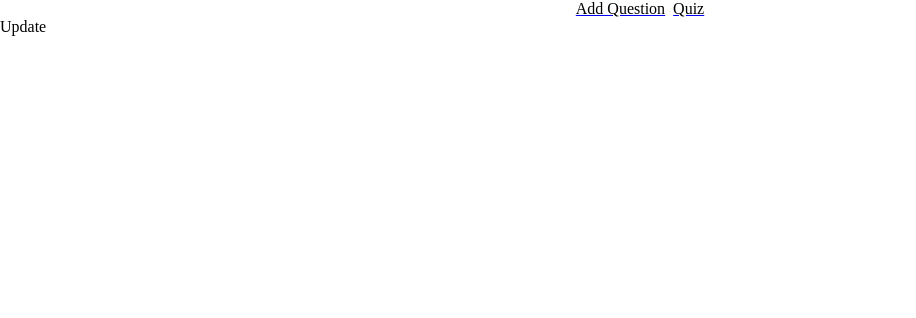
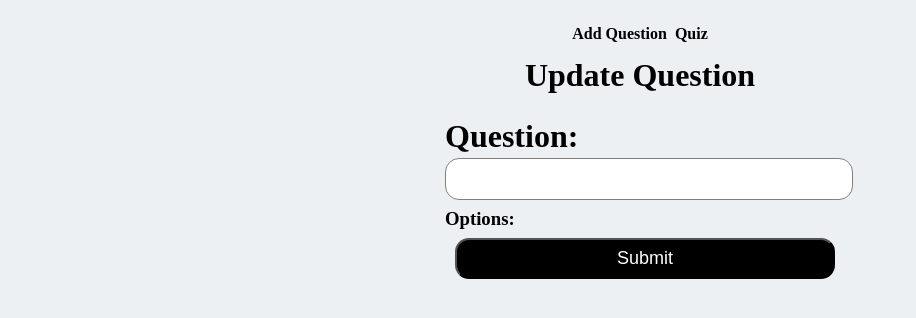
Before and after one commit to Haroon-1ktk/Quiz, a React (Vite) app: page /update in a window 1280 px wide. Shown: the top 318 px of the page, without its empty margins (0-916 px from the left). Built offline with nearby package versions, Linux system fonts and the light colour scheme.

Commit message:
initial commit

```diff
--- a/src/App.css
+++ b/src/App.css
@@ -10,9 +10,19 @@ nav{
     font-size: 16px;
     color: black;
     gap: 8px;
+    margin-top: 25px;
 }
-nav span{
-    text-decoration: none;
-    font-size: 16px;
-    color: black;
+.navbar{
+text-decoration: none;
+color: black;
+font-weight: 600;
+font-style: normal;
 }
+.quiz-main{
+    display: flex;
+    justify-content: center;
+    flex-direction: column;
+    align-items: center;
+    margin: 14px;
+    gap: 24px;
+}
--- a/src/App.jsx
+++ b/src/App.jsx
@@ -3,7 +3,7 @@ import Addquestion from './Addquestion';
 import { BrowserRouter, Route, Routes } from 'react-router-dom';
 import Quiz from './Quiz';
 import Navbar from './Navbar';
-import Update from './Update';
+import UpdateForm from './UpdateForm';
 
 const App=()=>{
   return(
@@ -12,7 +12,7 @@ const App=()=>{
     <Routes>
       <Route path='/' element={<Quiz/>}/>
       <Route path='/addquestion' element={<Addquestion/>}/>
-      <Route path='/update' element={<Update/>}/>
+      <Route path='/update' element={<UpdateForm/>}/>
     </Routes>
     </BrowserRouter>
   )
--- a/src/Navbar.jsx
+++ b/src/Navbar.jsx
@@ -4,8 +4,8 @@ import { Link } from 'react-router-dom'
 const Navbar = () => {
   return (
     <nav>
-    <Link to={'/addquestion'}><span>Add Question</span></Link>
-    <Link to={'/'}><span>Quiz</span></Link>
+    <Link to={'/addquestion'}className='navbar'>Add Question</Link>
+    <Link to={'/'} className='navbar'>Quiz</Link>
     </nav>
   )
 }
--- a/src/Quiz.jsx
+++ b/src/Quiz.jsx
@@ -2,16 +2,15 @@ import React, { useEffect, useState } from 'react';
 import { useNavigate } from 'react-router-dom';
 
 const QuizQuestions = () => {
-  const [questions, setQuestions] = useState([]); // Store all questions
-  const [currentQuestionIndex, setCurrentQuestionIndex] = useState(0); // Keep track of the current question index
-  const [loading, setLoading] = useState(true); // Loading state
-  const [error, setError] = useState(null); // Error state
-  const [selected,setSelected]=useState('');
- const navigate=useNavigate();
-  const handleselection=(option)=>{
-    setSelected(option)
-  }
-  // Fetch all questions when the component mounts
+  const [questions, setQuestions] = useState([]);
+  const [currentQuestionIndex, setCurrentQuestionIndex] = useState(0);
+  const [loading, setLoading] = useState(true);
+  const [error, setError] = useState(null);
+  const [quizFinished, setQuizFinished] = useState(false);
+  const [selectedOption, setSelectedOption] = useState(null);
+  const navigate = useNavigate();
+
+
   useEffect(() => {
     const fetchQuestions = async () => {
       try {
@@ -20,24 +19,23 @@ const QuizQuestions = () => {
           headers: {
             'Content-Type': 'application/json',
           },
-
         });
         if (!response.ok) {
           throw new Error('Failed to fetch questions');
         }
         const data = await response.json();
-        setQuestions(data); // Set all questions in state
-        setLoading(false); // Stop loading
+        console.log('Fetched Questions:', data);
+        setQuestions(data);
+        setLoading(false);
       } catch (error) {
         setError(error.message);
-        setLoading(false); // Stop loading if there's an error
+        setLoading(false);
       }
     };
 
     fetchQuestions();
   }, []);
 
-  // Delete the current question
   const handleDelete = async (questionId) => {
     try {
       const response = await fetch(`https://648435f7ee799e3216266192.mockapi.io/quiz/${questionId}`, {
@@ -45,11 +43,9 @@ const QuizQuestions = () => {
       });
 
       if (response.ok) {
-        // Remove the question from the list after successful deletion
-        const updatedQuestions = questions.filter((q, index) => index !== currentQuestionIndex);
+        const updatedQuestions = questions.filter((_, index) => index !== currentQuestionIndex);
         setQuestions(updatedQuestions);
 
-        // Show the next question (or the previous one if it was the last question)
         if (currentQuestionIndex >= updatedQuestions.length) {
           setCurrentQuestionIndex(currentQuestionIndex - 1);
         }
@@ -62,48 +58,68 @@ const QuizQuestions = () => {
     }
   };
 
-  // Show the next question when the user clicks "Next"
+
   const handleNextQuestion = () => {
     if (currentQuestionIndex < questions.length - 1) {
-      setCurrentQuestionIndex(currentQuestionIndex + 1); // Move to the next question
+      setCurrentQuestionIndex(currentQuestionIndex + 1);
+      setSelectedOption(null);
     } else {
-      alert('No more questions');
+      setQuizFinished(true);
     }
   };
-    //update function
-    const updatequest=()=>{
-      Navigate('/update')
-    }
+
+  const handleOptionClick = (index) => {
+    setSelectedOption(index);
+  };
+
+  const updateQuest = () => {
+    const questionToUpdate = questions[currentQuestionIndex];
+    navigate('/update', { state: { question: questionToUpdate } });
+  };
 
   if (loading) return <p>Loading...</p>;
   if (error) return <p>Error: {error}</p>;
+
+  if (quizFinished) return <h2>Quiz Finished! Thank you for participating!</h2>;
+
   if (questions.length === 0) return <p>No questions available.</p>;
 
-  const currentQuestion = questions[currentQuestionIndex]; // Get the current question to display
+  const currentQuestion = questions[currentQuestionIndex];
+  console.log('Current Question:', currentQuestion);
 
   return (
-    <div>
+    <div className='quiz-main'>
       <h1>Quiz Questions</h1>
 
-      <div>
-        <strong>Question {currentQuestionIndex + 1}: </strong> {currentQuestion.questionText}
-        <ul>
+      <div className='quiz-display'>
+        <strong>Question {currentQuestionIndex + 1}: {currentQuestion.questionText || currentQuestion.question || currentQuestion.text || 'No question text'} </strong>
+        <ul className='options-list'>
           {currentQuestion.options.map((option, index) => (
-            <li key={index}  style={{
-              display: 'inline-block',
-              width: '48px',
-              padding: '8px',
-              margin: '4px',
-              backgroundColor: 'transparent',
-              cursor: 'pointer',
-              border: '1px solid #ccc'
-            }}>{String.fromCharCode(97 + index)}: {option}</li>
+            <li
+              key={index}
+              style={{
+                display: 'inline-block',
+                width: '250px',
+                padding: '8px',
+                margin: '4px',
+                cursor: 'pointer',
+                borderRadius:"15px",
+                backgroundColor: selectedOption === index ? 'orange' : 'transparent',
+                border: selectedOption === index ? '2px solid black' : '1px solid #ccc',
+                color: selectedOption === index ? 'white' : 'black',
+              }}
+              onClick={() => handleOptionClick(index)}
+            >
+              {String.fromCharCode(97 + index)}: {option}
+            </li>
           ))}
         </ul>
 
-        <button onClick={() => handleDelete(currentQuestion.id)}>Delete</button> {/* Delete the current question */}
-        <button onClick={handleNextQuestion}>Next Question</button> {/* Go to the next question */}
-        <button onClick={updatequest}>update</button>
+      <div className='btns'>
+      <button onClick={() => handleDelete(currentQuestion.id)} className='btn'>Delete</button>
+        <button onClick={handleNextQuestion} className='btn'>Next Question</button>
+        <button onClick={updateQuest} className='btn'>Update</button>
+      </div>
       </div>
     </div>
   );
--- a/src/Update.jsx
+++ /dev/null
@@ -1,9 +0,0 @@
-import React from 'react'
-
-const Update = () => {
-  return (
-    <div>Update</div>
-  )
-}
-
-export default Update
--- /dev/null
+++ b/src/UpdateForm.jsx
@@ -0,0 +1,72 @@
+import React, { useState } from 'react';
+import { useLocation, useNavigate } from 'react-router-dom';
+
+const UpdateForm = () => {
+  const location = useLocation();
+  const navigate = useNavigate();
+  const { question } = location.state || {};
+
+  const [questionText, setQuestionText] = useState(question?.questionText || '');
+  const [options, setOptions] = useState(question?.options || []);
+
+  const handleOptionChange = (index, newValue) => {
+    const newOptions = [...options];
+    newOptions[index] = newValue;
+    setOptions(newOptions);
+  };
+
+  const handleUpdateSubmit = async (e) => {
+    e.preventDefault();
+
+    try {
+      const response = await fetch(`https://648435f7ee799e3216266192.mockapi.io/quiz/${question.id}`, {
+        method: 'PUT',
+        headers: {
+          'Content-Type': 'application/json',
+        },
+        body: JSON.stringify({
+          questionText,
+          options,
+        }),
+      });
+
+      if (response.ok) {
+        alert('Question updated successfully!');
+        navigate('/');
+      } else {
+        alert('Failed to update question');
+      }
+    } catch (error) {
+      console.error('Error updating question:', error);
+      alert('Error updating question. Please try again.');
+    }
+  };
+
+  return (
+    <div  className='quiz-main'>
+      <h1>Update Question</h1>
+      <form onSubmit={handleUpdateSubmit} className='form'>
+        <label>
+          Question:
+          <input
+            type="text"
+            value={questionText}
+            onChange={(e) => setQuestionText(e.target.value)}
+         id='question' />
+        </label>
+        <h3>Options:</h3>
+        {options.map((option, index) => (
+          <input
+            key={index}
+            type="text"
+            value={option}
+            onChange={(e) => handleOptionChange(index, e.target.value)}
+          />
+        ))}
+        <button type="submit">Submit</button>
+      </form>
+    </div>
+  );
+};
+
+export default UpdateForm;
--- a/src/index.css
+++ b/src/index.css
@@ -1,3 +1,7 @@
+body{
+  background: #ecf0f3;
+}
+
 .layout{
     display: flex;
     justify-content: space-between;
@@ -7,3 +11,70 @@
     display: flex;
     gap: 8px;
 }
+.btn{
+    background: #92b4cc;
+    padding: 10px 20px;
+    border: none;
+    z-index: 30px;
+    margin: 3px;
+    border-radius: 15px;
+    box-shadow: -6px -6px -10px rgba(255, 255, 255, 0.8),
+    6px 6px 10px rgba(0, 0, 0, 0.2);
+    cursor: pointer;
+}
+.quiz-main{
+    display: flex;
+    justify-content: center;
+
+}
+.quiz-display{
+    display: flex;
+    justify-content: center;
+    align-items: center;
+    flex-direction: column;
+    margin-top: 24px;
+}
+.options-list{
+    display: flex;
+    flex-direction: column;
+}
+.btns{
+    display: flex;
+    flex-direction: row;
+    gap: 8px;
+}
+.quiz-display strong{
+  font-size: 20px;
+  margin-left: -35px;
+}
+.form{
+    display: flex;
+    flex-direction: column;
+    gap: 8px;
+}
+.form input{
+    width: 100%;
+    padding: 8px;
+    height: 24px;
+    border-radius: 14px;
+    outline: none;
+    border: 1px solid gray;
+    font-size: medium;
+    font-weight: 500;
+}
+ #question{
+    font-weight: bold;
+}
+.form label{
+    font-weight: bold;
+    font-size: 2rem;
+}
+.form button{
+    width: 380px;
+    border-radius: 14px;
+    color: white;
+    background-color: black;
+    padding: 8px;
+    margin-left: 10px;
+    font-size: large;
+}
```
